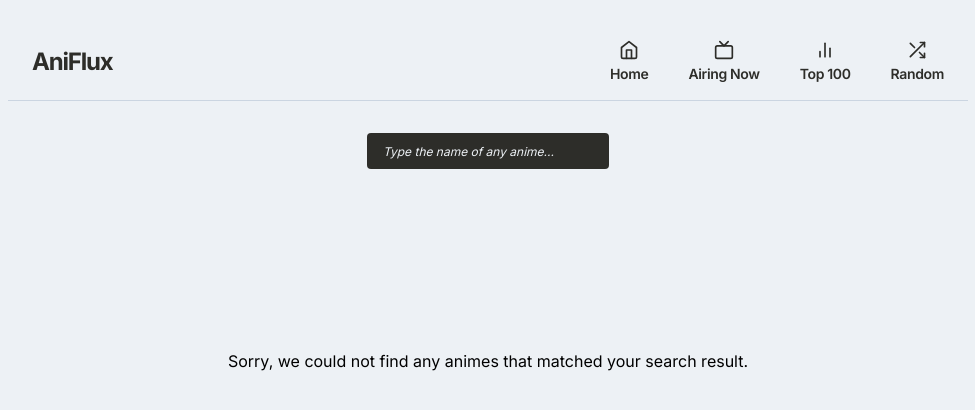
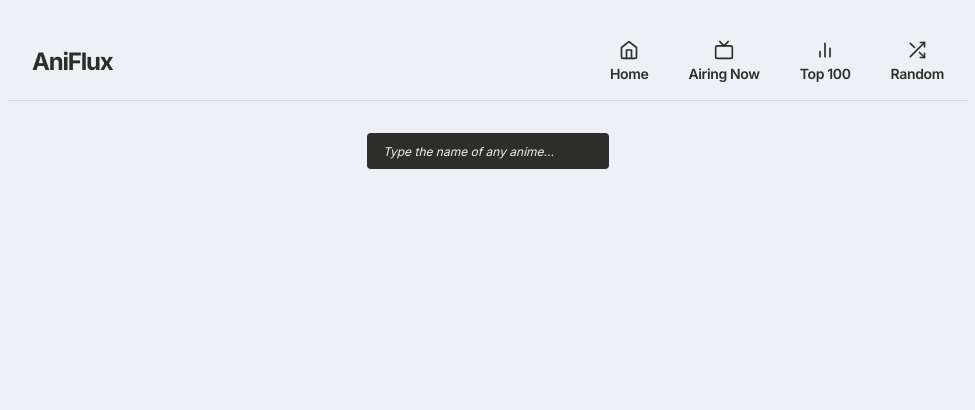
Before and after one commit to Yezo/jikan-anime-project, a React (Vite) app: page / in a window 1280 px wide. Shown: the top 410 px of the page, without its empty margins (152-1127 px from the left). Built offline with nearby package versions, Linux system fonts and the light colour scheme.

Commit message:
fixed sorry message conditional

```diff
--- a/src/pages/HomePage.tsx
+++ b/src/pages/HomePage.tsx
@@ -33,9 +33,17 @@ export const HomePage = () => {
       <Navbar />
       <Searchbar setQuery={setQuery} />
       <div className="mx-auto flex h-full w-full flex-wrap items-center justify-center gap-3 ">
-        {animes && animes.data && animes.pagination.items.count > 0 ? (
-          animes?.data.map(
-            ({ mal_id, images, title, episodes, aired, synopsis, genres }) => (
+        {animes && animes.data && animes.pagination.items.count > 0
+          ? animes?.data.map(
+              ({
+                mal_id,
+                images,
+                title,
+                episodes,
+                aired,
+                synopsis,
+                genres,
+              }) => (
                 <AnimeCard
                   id={mal_id}
                   imageURL={images.jpg.large_image_url}
@@ -52,7 +60,9 @@ export const HomePage = () => {
                 ></AnimeCard>
               )
             )
-        ) : (
+          : null}
+
+        {animes && animes?.pagination.items.count === 0 && (
           <div className="grid h-80 place-items-center text-center">
             Sorry, we could not find any animes that matched your search result.
           </div>
```
Lines whose indentation alone changed are shown as unchanged.
